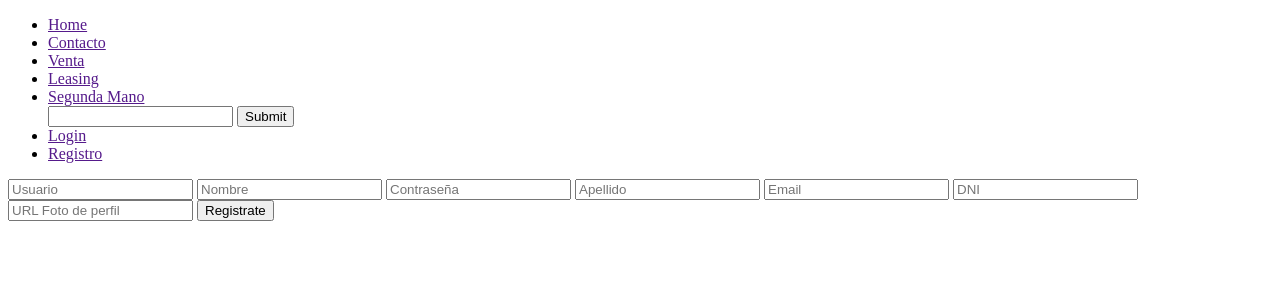
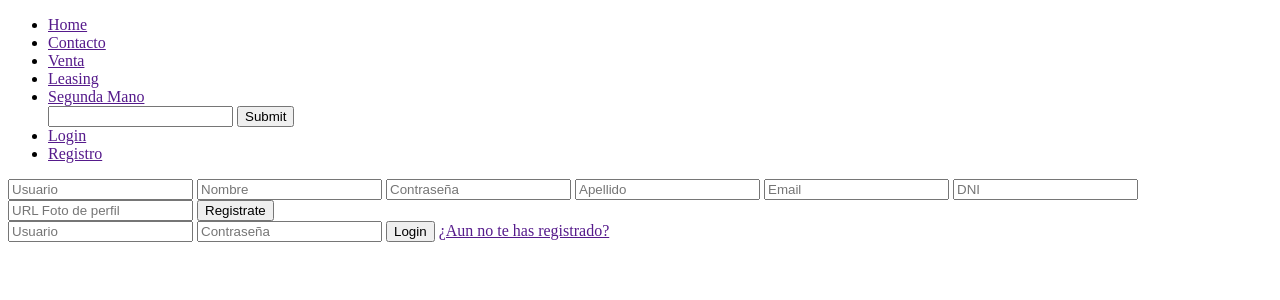
Before and after one commit to refineriaf12/ProyectoTiendaCoches, a Node server app: page / in a window 1280 px wide. Shown: the top 300 px of the page. Run offline with Node 20, Linux system fonts and the light colour scheme; some libraries are stand-ins or nearby versions.

Commit message:
creación atomos y parciales  del login

```diff
--- /dev/null
+++ b/views/partials/atoms/forms/login/input_password_password.hbs
@@ -0,0 +1 @@
+<input type="password" placeholder="Contraseña" class="A-formLogin__input" required>
--- /dev/null
+++ b/views/partials/atoms/forms/login/input_submit_login.hbs
@@ -0,0 +1 @@
+<input type="submit" value="Login" class="A-formLogin__input">
--- /dev/null
+++ b/views/partials/atoms/forms/login/input_text_username.hbs
@@ -0,0 +1 @@
+<input type="text" placeholder="Usuario" class="A-formLogin__input" required>
--- /dev/null
+++ b/views/partials/atoms/forms/login/link_register.hbs
@@ -0,0 +1 @@
+<a href="" class="A-formLogin__link"> ¿Aun no te has registrado?</a>
--- a/views/partials/atoms/forms/register/input_text_username.hbs
+++ b/views/partials/atoms/forms/register/input_text_username.hbs
@@ -1 +1 @@
-<input type="{{this.type}}" placeholder="Usuario" class="A-formRegister__input {{this.modificador}}" required>
+<input type="text" placeholder="Usuario" class="A-formRegister__input " required>
--- /dev/null
+++ b/views/partials/molecules/forms/login/form_login.hbs
@@ -0,0 +1,6 @@
+<form action="M-login__formLogin">
+    {{>atoms/forms/login/input_text_username}}
+    {{>atoms/forms/login/input_password_password}}
+    {{>atoms/forms/login/input_submit_login}}
+    {{>atoms/forms/login/link_register}}
+</form>
--- /dev/null
+++ b/views/partials/organims/forms/login.hbs
@@ -0,0 +1,3 @@
+<article class="O-login">
+    {{>molecules/forms/login/form_login}}
+</article>
--- a/views/templates/home.hbs
+++ b/views/templates/home.hbs
@@ -13,6 +13,10 @@
 <main>
       <section>
             {{>organims/forms/register}}
+
+      </section>
+      <section>
+             {{>organims/forms/login}}
       </section>
 </main>
 {{organims/footer}}
```
